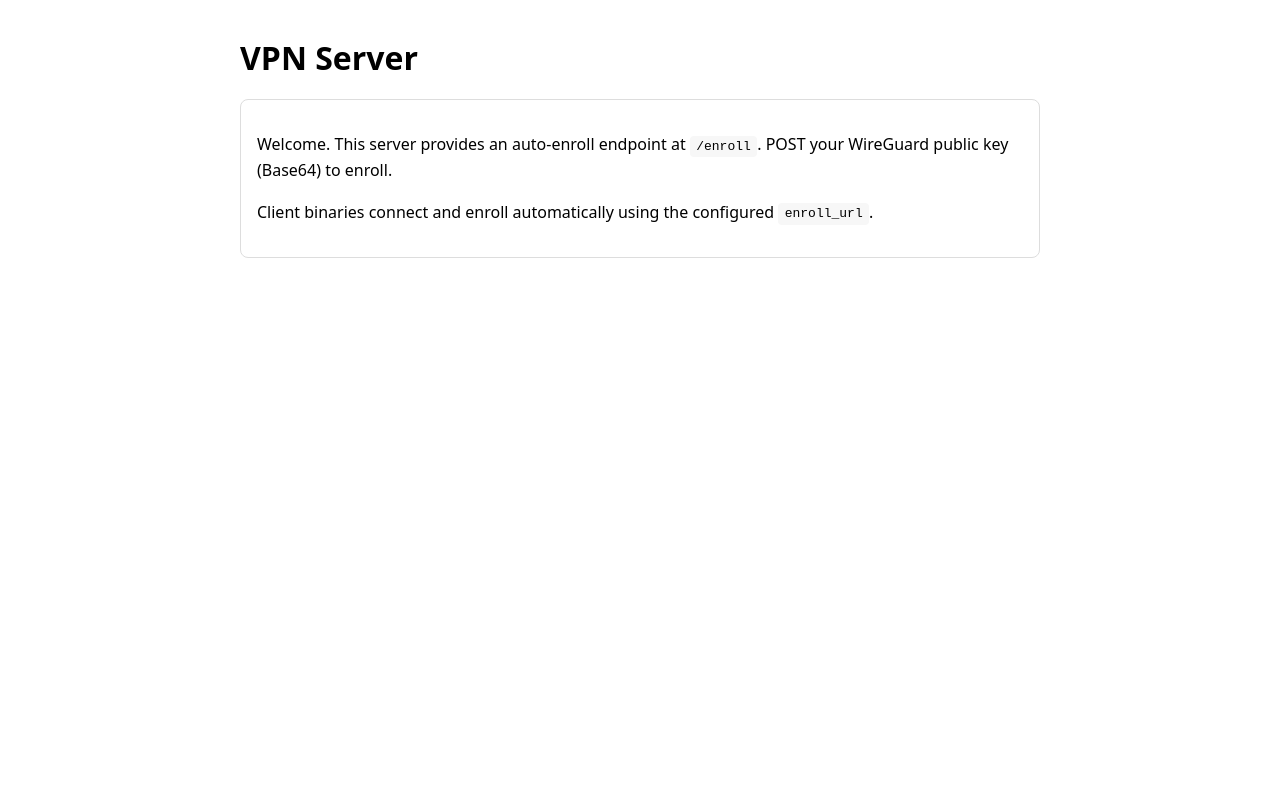
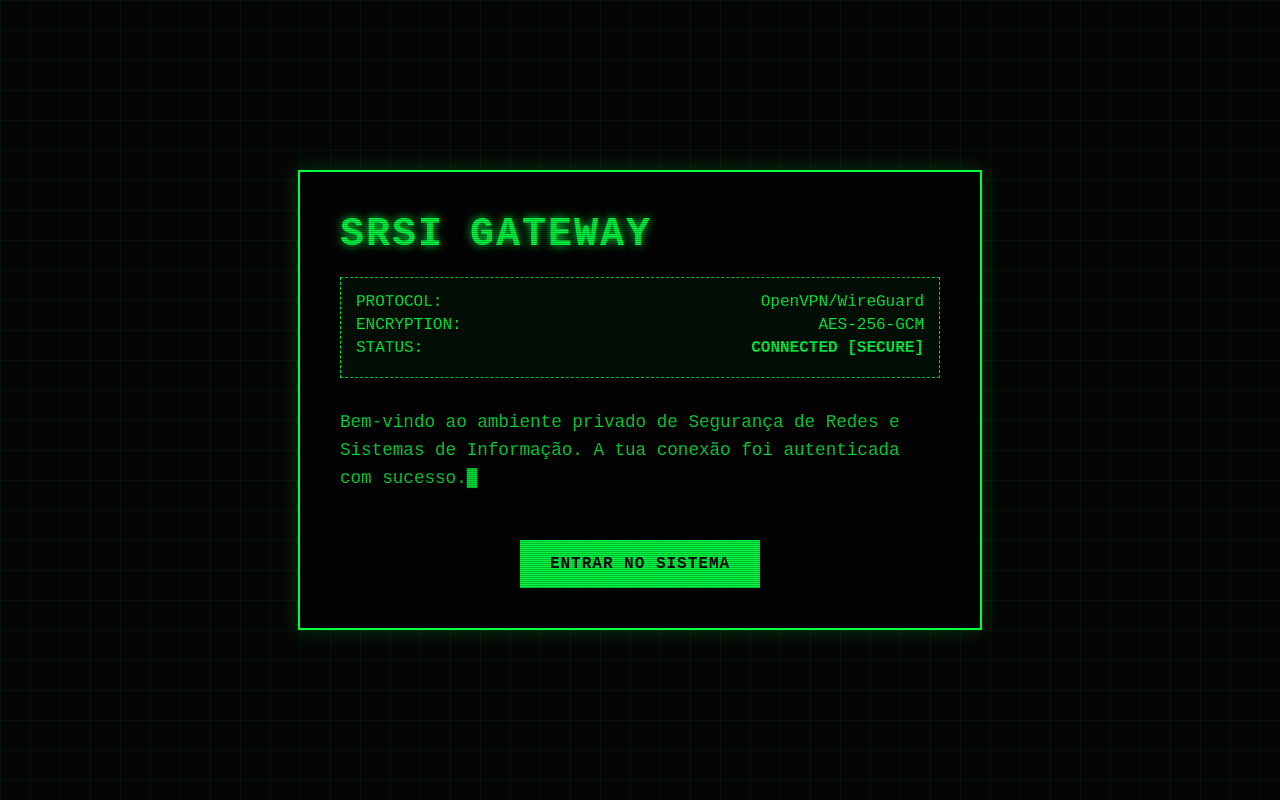
Before and after one commit to MEI-2526-ISCTE/vpn-server, a plain HTML site: page public/index.html in a window 1280 px wide. Drawn offline with Linux system fonts and the light colour scheme.

Commit message:
Fixes + html changes

```diff
--- a/public/index.html
+++ b/public/index.html
@@ -1,21 +1,157 @@
-<!doctype html>
-<html>
+<!DOCTYPE html>
+<html lang="pt">
 <head>
-<meta charset="utf-8">
-<title>VPN Server</title>
-<meta name="viewport" content="width=device-width, initial-scale=1">
-<style>
-body{font-family:system-ui,-apple-system,Segoe UI,Roboto,Ubuntu,Cantarell,Noto Sans,sans-serif;padding:2rem;max-width:800px;margin:auto;line-height:1.6}
-h1{margin:0 0 1rem}
-.card{border:1px solid #ddd;border-radius:8px;padding:1rem}
-code{background:#f7f7f7;padding:.2rem .4rem;border-radius:4px}
-</style>
+    <meta charset="UTF-8">
+    <meta name="viewport" content="width=device-width, initial-scale=1.0">
+    <title>SRSI | Conexão Segura</title>
+    <style>
+        /* --- CONFIGURAÇÕES GERAIS --- */
+        :root {
+            --neon-green: #00ff41;
+            --dark-bg: #050505;
+            --grid-color: rgba(0, 255, 65, 0.05);
+        }
+
+        body {
+            margin: 0;
+            padding: 0;
+            background-color: var(--dark-bg);
+            color: var(--neon-green);
+            font-family: 'Courier New', Courier, monospace;
+            height: 100vh;
+            overflow: hidden; /* Impede scroll */
+            display: flex;
+            flex-direction: column;
+            justify-content: center;
+            align-items: center;
+            background-image:
+                linear-gradient(var(--grid-color) 1px, transparent 1px),
+                linear-gradient(90deg, var(--grid-color) 1px, transparent 1px);
+            background-size: 30px 30px;
+        }
+
+        /* --- CONTAINER CENTRAL --- */
+        .terminal-window {
+            border: 2px solid var(--neon-green);
+            padding: 40px;
+            max-width: 600px;
+            width: 90%;
+            background: rgba(0, 0, 0, 0.85);
+            box-shadow: 0 0 20px rgba(0, 255, 65, 0.2);
+            position: relative;
+        }
+
+        /* Efeito de scanline (linhas de TV antiga) */
+        .terminal-window::before {
+            content: " ";
+            display: block;
+            position: absolute;
+            top: 0;
+            left: 0;
+            bottom: 0;
+            right: 0;
+            background: linear-gradient(rgba(18, 16, 16, 0) 50%, rgba(0, 0, 0, 0.25) 50%), linear-gradient(90deg, rgba(255, 0, 0, 0.06), rgba(0, 255, 0, 0.02), rgba(0, 0, 255, 0.06));
+            z-index: 2;
+            background-size: 100% 2px, 3px 100%;
+            pointer-events: none;
+        }
+
+        /* --- CONTEÚDO --- */
+        h1 {
+            font-size: 2.5rem;
+            margin: 0 0 20px 0;
+            text-transform: uppercase;
+            letter-spacing: 2px;
+            text-shadow: 0 0 10px var(--neon-green);
+        }
+
+        p {
+            font-size: 1.1rem;
+            line-height: 1.6;
+            margin-bottom: 30px;
+            opacity: 0.9;
+        }
+
+        .status-box {
+            border: 1px dashed var(--neon-green);
+            padding: 15px;
+            margin-bottom: 30px;
+            background: rgba(0, 255, 65, 0.05);
+        }
+
+        .status-line {
+            display: flex;
+            justify-content: space-between;
+            margin-bottom: 5px;
+        }
+
+        .btn {
+            display: inline-block;
+            background: var(--neon-green);
+            color: var(--dark-bg);
+            padding: 15px 30px;
+            text-decoration: none;
+            font-weight: bold;
+            text-transform: uppercase;
+            letter-spacing: 1px;
+            transition: all 0.3s ease;
+            cursor: pointer;
+        }
+
+        .btn:hover {
+            background: white;
+            box-shadow: 0 0 15px white;
+        }
+
+        /* --- ANIMAÇÃO DE CURSOR --- */
+        .typing::after {
+            content: '█';
+            animation: blink 1s step-end infinite;
+        }
+
+        @keyframes blink {
+            50% { opacity: 0; }
+        }
+
+        /* Animação de entrada suave */
+        .fade-in {
+            animation: fadeIn 2s ease-in;
+        }
+
+        @keyframes fadeIn {
+            from { opacity: 0; transform: translateY(20px); }
+            to { opacity: 1; transform: translateY(0); }
+        }
+    </style>
 </head>
 <body>
-<h1>VPN Server</h1>
-<div class="card">
-<p>Welcome. This server provides an auto-enroll endpoint at <code>/enroll</code>. POST your WireGuard public key (Base64) to enroll.</p>
-<p>Client binaries connect and enroll automatically using the configured <code>enroll_url</code>.</p>
-</div>
+
+    <div class="terminal-window fade-in">
+        <h1>SRSI GATEWAY</h1>
+
+        <div class="status-box">
+            <div class="status-line">
+                <span>PROTOCOL:</span>
+                <span>OpenVPN/WireGuard</span>
+            </div>
+            <div class="status-line">
+                <span>ENCRYPTION:</span>
+                <span>AES-256-GCM</span>
+            </div>
+            <div class="status-line">
+                <span>STATUS:</span>
+                <span style="font-weight:bold;">CONNECTED [SECURE]</span>
+            </div>
+        </div>
+
+        <p class="typing">Bem-vindo ao ambiente privado de Segurança de Redes e Sistemas de Informação. A tua conexão foi autenticada com sucesso.</p>
+
+        <br>
+
+        <div style="text-align: center;">
+            <a href="/materiais" class="btn">Entrar no Sistema</a>
+        </div>
+    </div>
+
 </body>
 </html>
```
Also changed, not shown: 2 other files.
